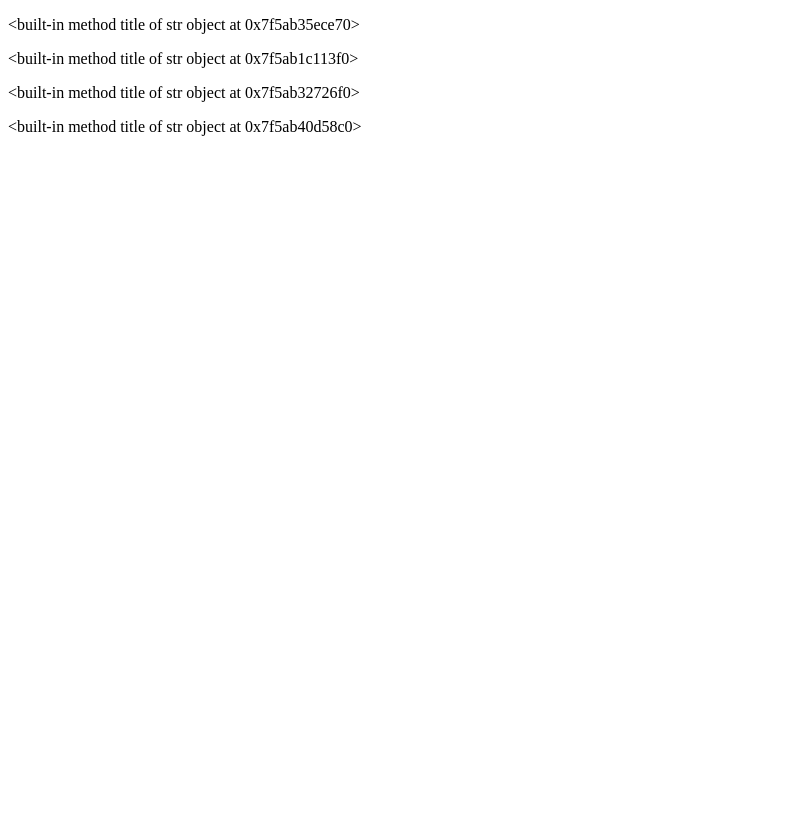
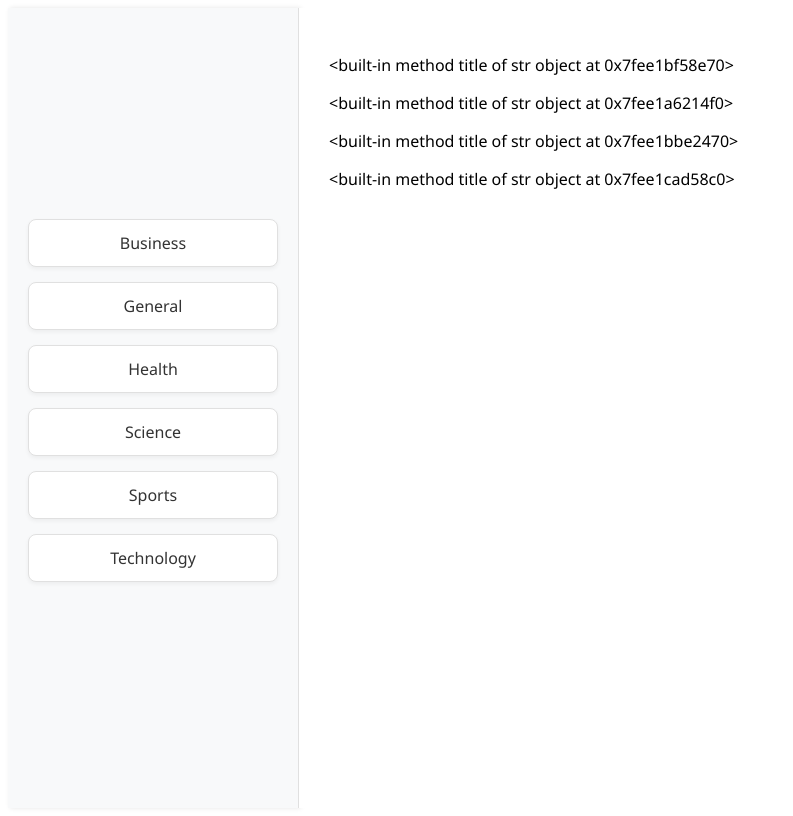
Before and after one commit to NikiTosikM/Articles, a FastAPI app: page /articles/health in a window 1280 px wide. Shown: the whole page, without its empty margins (0-793 px from the left). Before the commit the page ends 136 px from the top, so only its background shows below. Run offline with FastAPI, Linux system fonts and the light colour scheme; data that the repository does not hold is empty; parts of the project's set-up code (start-up, migrations or seed data) failed here and were passed over.

Commit message:
added styling for the category section

```diff
--- a/src/articles/router.py
+++ b/src/articles/router.py
@@ -1,7 +1,5 @@
-from typing import List
-
+from fastapi import Request, APIRouter, Depends
 from fastapi.templating import Jinja2Templates
-from fastapi import Request, APIRouter, Depends
 
 from .models import Articles
 from .service import (
@@ -20,6 +18,7 @@ article_router = APIRouter(tags=["articles"], prefix="/articles")
 templates = Jinja2Templates(directory="templates/")
 
 
+
 @article_router.get("/all")
 async def display_all_articles(
     request: Request, redis_man: RedisDataManager = Depends(get_redis_man)
@@ -28,7 +27,7 @@ async def display_all_articles(
 
 
 @article_router.get("/{category}")
-async def display_all_articles(  # noqa: F811
+async def display_specific_category (  # noqa: F811
     request: Request,
     category: Category,
     redis_man: RedisDataManager = Depends(get_redis_man),
--- a/src/main.py
+++ b/src/main.py
@@ -2,6 +2,7 @@ from contextlib import asynccontextmanager
 
 from fastapi import FastAPI
 from fastapi.responses import RedirectResponse
+from fastapi.staticfiles import StaticFiles
 from loguru import logger
 import uvicorn
 
@@ -23,6 +24,7 @@ async def lifespan(app: FastAPI):
 
 app = FastAPI(lifespan=lifespan)
 
+app.mount("/static", StaticFiles(directory="static"), name="static")
 
 @app.get("/")
 async def main():
--- /dev/null
+++ b/static/css/style.css
@@ -0,0 +1,66 @@
+main {
+    display: flex;
+    min-height: 100vh;
+    font-family: 'Segoe UI', Tahoma, Geneva, Verdana, sans-serif;
+}
+
+.categories {
+    width: 250px;
+    padding: 20px;
+    background-color: #f8f9fa;
+    border-right: 1px solid #e0e0e0;
+    box-shadow: 2px 0 5px rgba(0, 0, 0, 0.1);
+    display: flex;
+    align-items: center;
+}
+
+.list_categories {
+    list-style: none;
+    padding: 0;
+    margin: 0;
+    width: 100%;
+}
+
+.category_element {
+    margin-bottom: 15px;
+}
+
+.category_name {
+    padding: 12px 15px;
+    margin: 0;
+    background-color: white;
+    border: 1px solid #e0e0e0;
+    border-radius: 8px;
+    font-size: 16px;
+    font-weight: 500;
+    color: #333;
+    text-align: center;
+    cursor: pointer;
+    transition: all 0.3s ease;
+    box-shadow: 0 2px 4px rgba(0, 0, 0, 0.05);
+}
+
+.category_name:hover {
+    background-color: #f0f2f5;
+    border-color: #d0d7de;
+    transform: translateY(-2px);
+    box-shadow: 0 4px 8px rgba(0, 0, 0, 0.1);
+}
+
+/* Стили для секции с контентом */
+.articles_info {
+    flex: 1;
+    padding: 30px;
+    background-color: white;
+}
+
+/* Дополнительные стили для текста категорий при активном состоянии */
+.category_element.active .category_name {
+    background-color: #007bff;
+    color: white;
+    border-color: #007bff;
+}
+
+.category_link{
+    text-decoration: none;
+}
--- a/templates/main.html
+++ b/templates/main.html
@@ -3,11 +3,68 @@
 <head>
     <meta charset="UTF-8">
     <meta name="viewport" content="width=device-width, initial-scale=1.0">
-    <title>Document</title>
+    <title>Articles</title>
+    <link rel="stylesheet" href="{{ url_for('static', path='/css/style.css') }}">
 </head>
 <body>
-    {% for article in articles %}
-        <p>{{article.title}}</p>
-    {% endfor %}
+    <main>
+        <section class="categories">
+            <ul class="list_categories">
+                <li class="category_element">
+                    <a class="category_link"
+                    href="{{ url_for('display_specific_category', category='business') }}">
+                        <p class="category_name">
+                            Business
+                        </p>
+                    </a>
+                </li>
+                <li class="category_element">
+                    <a class="category_link"
+                    href="{{ url_for('display_specific_category', category='general') }}">
+                        <p class="category_name">
+                            General
+                        </p>
+                    </a>
+                </li>
+                <li class="category_element">
+                    <a class="category_link"
+                    href="{{ url_for('display_specific_category', category='health') }}">
+                        <p class="category_name">
+                            Health
+                        </p>
+                    </a>
+                </li>
+                <li class="category_element">
+                    <a class="category_link"
+                    href="{{ url_for('display_specific_category', category='science') }}">
+                        <p class="category_name">
+                            Science
+                        </p>
+                    </a>
+                </li>
+                <li class="category_element">
+                    <a class="category_link"
+                    href="{{ url_for('display_specific_category', category='sports') }}">
+                        <p class="category_name">
+                            Sports
+                        </p>
+                    </a>
+                </li>
+                <li class="category_element">
+                    <a class="category_link"
+                    href="{{ url_for('display_specific_category', category='technology') }}">
+                        <p class="category_name">
+                            Technology
+                        </p>
+                    </a>
+                </li>
+            </ul>
+        </section>
+        <section class="articles_info">
+            {% for article in articles %}
+                <p>{{article.title}}</p>
+            {% endfor %}
+        </section>
+    </main>
 </body>
 </html>
```
